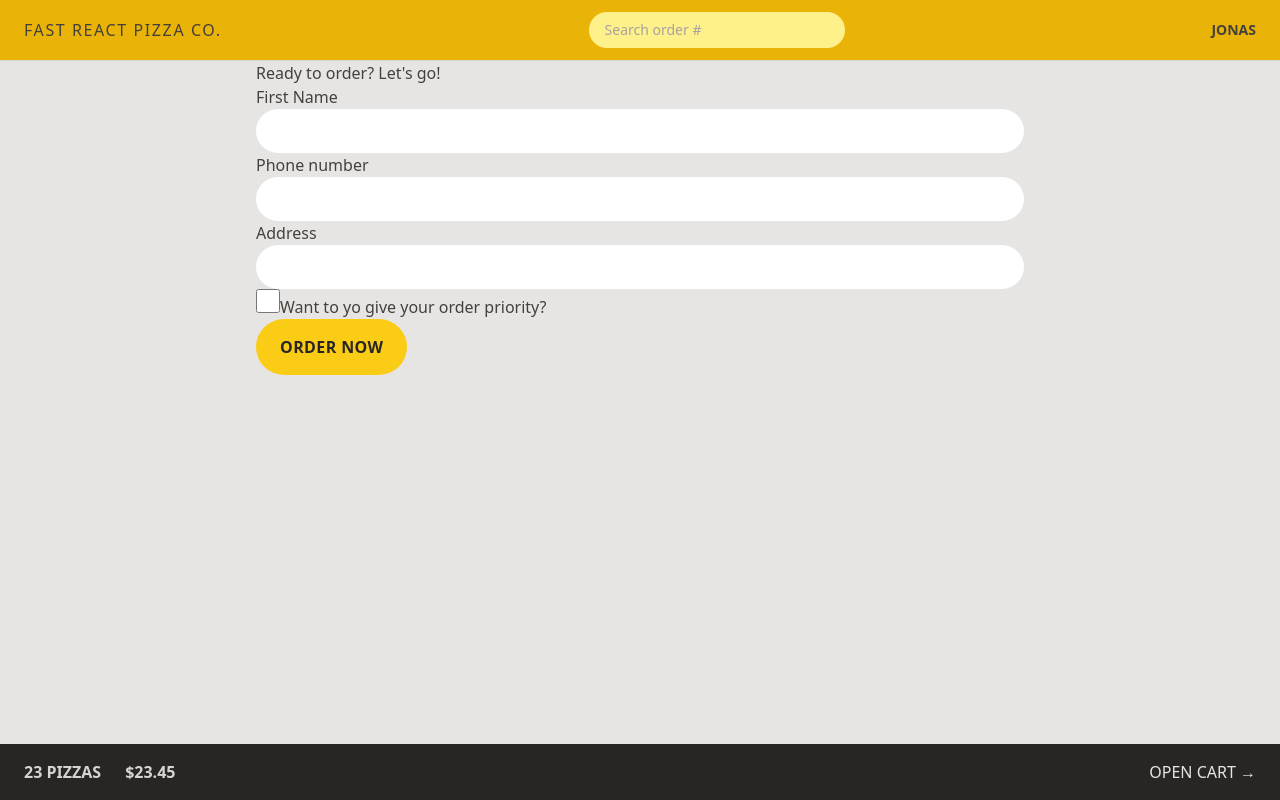
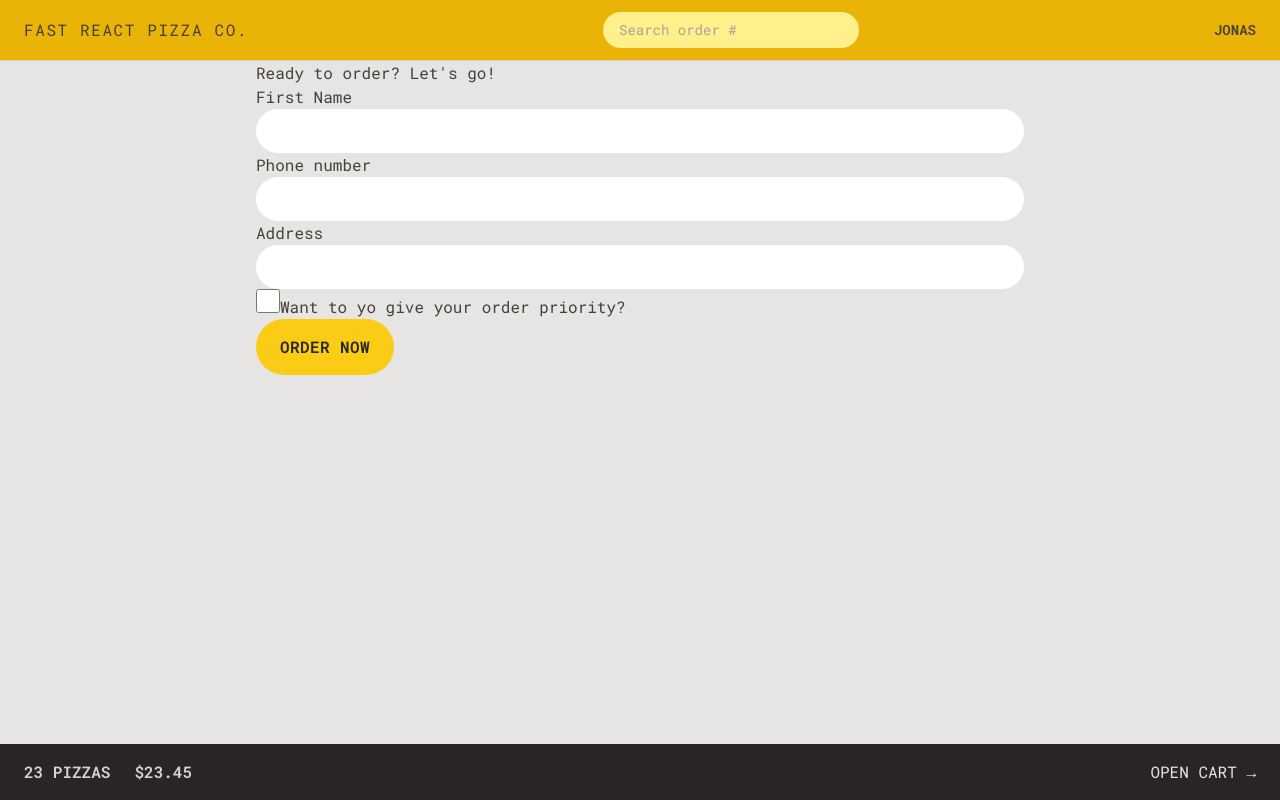
Before and after one commit to arijitk930/Fast-React-Pizza-App, a React (Vite) app in the folder fast-react-pizza/: page /order/new in a window 1280 px wide. Built offline with nearby package versions, Linux system fonts and the light colour scheme.

Commit message:
308. Styling the Menu

```diff
--- a/fast-react-pizza/index.html
+++ b/fast-react-pizza/index.html
@@ -4,6 +4,12 @@
     <meta charset="UTF-8" />
     <link rel="icon" type="image/svg+xml" href="/vite.svg" />
     <meta name="viewport" content="width=device-width, initial-scale=1.0" />
+    <link rel="preconnect" href="https://fonts.googleapis.com" />
+    <link rel="preconnect" href="https://fonts.gstatic.com" crossorigin />
+    <link
+      href="https://fonts.googleapis.com/css2?family=Roboto+Mono:ital,wght@0,100..700;1,100..700&display=swap"
+      rel="stylesheet"
+    />
     <title>Vite + React</title>
   </head>
   <body class="bg-stone-200 text-stone-700">
--- a/fast-react-pizza/src/features/cart/Cart.jsx
+++ b/fast-react-pizza/src/features/cart/Cart.jsx
@@ -1,4 +1,3 @@
-import { Link } from "react-router-dom";
 import LinkButton from "../../ui/LinkButton";
 import Button from "../../ui/Button";
 
@@ -27,7 +26,7 @@ const fakeCart = [
 ];
 
 function Cart() {
-  const cart = fakeCart;
+  /* const cart = fakeCart; */
 
   return (
     <div>
@@ -36,7 +35,9 @@ function Cart() {
       <h2>Your cart, %NAME%</h2>
 
       <div>
-        <Button to="/order/new">Order pizzas</Button>
+        <Button to="/order/new" type="primary">
+          Order pizzas
+        </Button>
 
         <button>Clear cart</button>
       </div>
--- a/fast-react-pizza/src/features/menu/Menu.jsx
+++ b/fast-react-pizza/src/features/menu/Menu.jsx
@@ -6,7 +6,7 @@ function Menu() {
   const menu = useLoaderData();
   console.log(menu);
   return (
-    <ul>
+    <ul className="divide-y divide-stone-200 px-2">
       {menu.map((pizza) => (
         <MenuItem pizza={pizza} key={pizza.id} />
       ))}
--- a/fast-react-pizza/src/features/menu/MenuItem.jsx
+++ b/fast-react-pizza/src/features/menu/MenuItem.jsx
@@ -1,16 +1,30 @@
+import Button from "../../ui/Button";
 import { formatCurrency } from "../../utils/helpers";
 
 function MenuItem({ pizza }) {
   const { id, name, unitPrice, ingredients, soldOut, imageUrl } = pizza;
 
   return (
-    <li>
-      <img src={imageUrl} alt={name} />
-      <div>
+    <li className="flex gap-4 py-2">
+      <img
+        src={imageUrl}
+        alt={name}
+        className={`h-24 ${soldOut ? "opacity-70 grayscale" : ""} `}
+      />
+      <div className="flex flex-col grow pt-0.5">
         <p>{name}</p>
-        <p>{ingredients.join(", ")}</p>
-        <div>
-          {!soldOut ? <p>{formatCurrency(unitPrice)}</p> : <p>Sold out</p>}
+        <p className="text-sm italic text-stone-500 capitalize">
+          {ingredients.join(", ")}
+        </p>
+        <div className="mt-auto flex items-center justify-between">
+          {!soldOut ? (
+            <p className="text-sm">{formatCurrency(unitPrice)}</p>
+          ) : (
+            <p className="text-sm uppercase font-medium text-stone-500">
+              Sold out
+            </p>
+          )}
+          <Button type="small">Add to cart</Button>
         </div>
       </div>
     </li>
--- a/fast-react-pizza/src/features/order/CreateOrder.jsx
+++ b/fast-react-pizza/src/features/order/CreateOrder.jsx
@@ -80,7 +80,7 @@ function CreateOrder() {
 
         <div>
           <input type="hidden" name="cart" value={JSON.stringify(cart)} />
-          <Button disabled={isSubmitting}>
+          <Button disabled={isSubmitting} type="primary">
             {isSubmitting ? "Placing order..." : "Order now"}
           </Button>
         </div>
--- a/fast-react-pizza/src/features/user/CreateUser.jsx
+++ b/fast-react-pizza/src/features/user/CreateUser.jsx
@@ -24,7 +24,7 @@ function CreateUser() {
 
       {username !== "" && (
         <div>
-          <Button>Start ordering</Button>
+          <Button type="primary">Start ordering</Button>
         </div>
       )}
     </form>
--- a/fast-react-pizza/src/ui/Button.jsx
+++ b/fast-react-pizza/src/ui/Button.jsx
@@ -1,18 +1,23 @@
 import { Link } from "react-router-dom";
 
-function Button({ children, disabled, to }) {
-  const className =
-    "bg-yellow-400 uppercase font-semibold text-stone-800 py-3 px-4 inline-block tracking-wide rounded-full hover:bg-yellow-300 transition-colors duration-300 focus:outline-none focus:ring focus:ring-yellow-300 focus:ring-offset-2 focus:bg-yellow-300 disabled:cursor-not-allowed sm:px-6 sm:py-4";
+function Button({ children, disabled, to, type }) {
+  const base =
+    "bg-yellow-400 uppercase font-semibold text-stone-800  inline-block tracking-wide rounded-full hover:bg-yellow-300 transition-colors duration-300 focus:outline-none focus:ring focus:ring-yellow-300 focus:ring-offset-2 focus:bg-yellow-300 disabled:cursor-not-allowed ";
+
+  const styles = {
+    primary: base + "px-4 py-3 md:px-6 md:py-4",
+    small: base + "px-4 py-2 md:px-5 md:py-2.5 text-xs",
+  };
 
   if (to)
     return (
-      <Link to={to} className={className}>
+      <Link to={to} className={styles[type]}>
         {children}
       </Link>
     );
 
   return (
-    <button disabled={disabled} className={className}>
+    <button disabled={disabled} className={styles[type]}>
       {children}
     </button>
   );
--- a/fast-react-pizza/src/ui/Header.jsx
+++ b/fast-react-pizza/src/ui/Header.jsx
@@ -5,7 +5,7 @@ import Username from "../features/user/Username";
 function Header() {
   return (
     <header className="flex items-center justify-between bg-yellow-500 uppercase px-4 py-3 border-b border-stone-300 sm:px-6">
-      <Link to="/" className="tracking-widest">
+      <Link to="/" className="tracking-widest font-pizza">
         Fast React Pizza Co.
       </Link>
 
--- a/fast-react-pizza/tailwind.config.js
+++ b/fast-react-pizza/tailwind.config.js
@@ -2,7 +2,14 @@
 export default {
   content: ["./index.html", "./src/**/*.{js,ts,jsx,tsx}"],
   theme: {
-    extend: {},
+    fontFamily: {
+      sans: "Roboto Mono, monospace",
+    },
+    extend: {
+      height: {
+        screen: "100dvh",
+      },
+    },
   },
   plugins: [],
 };
```
